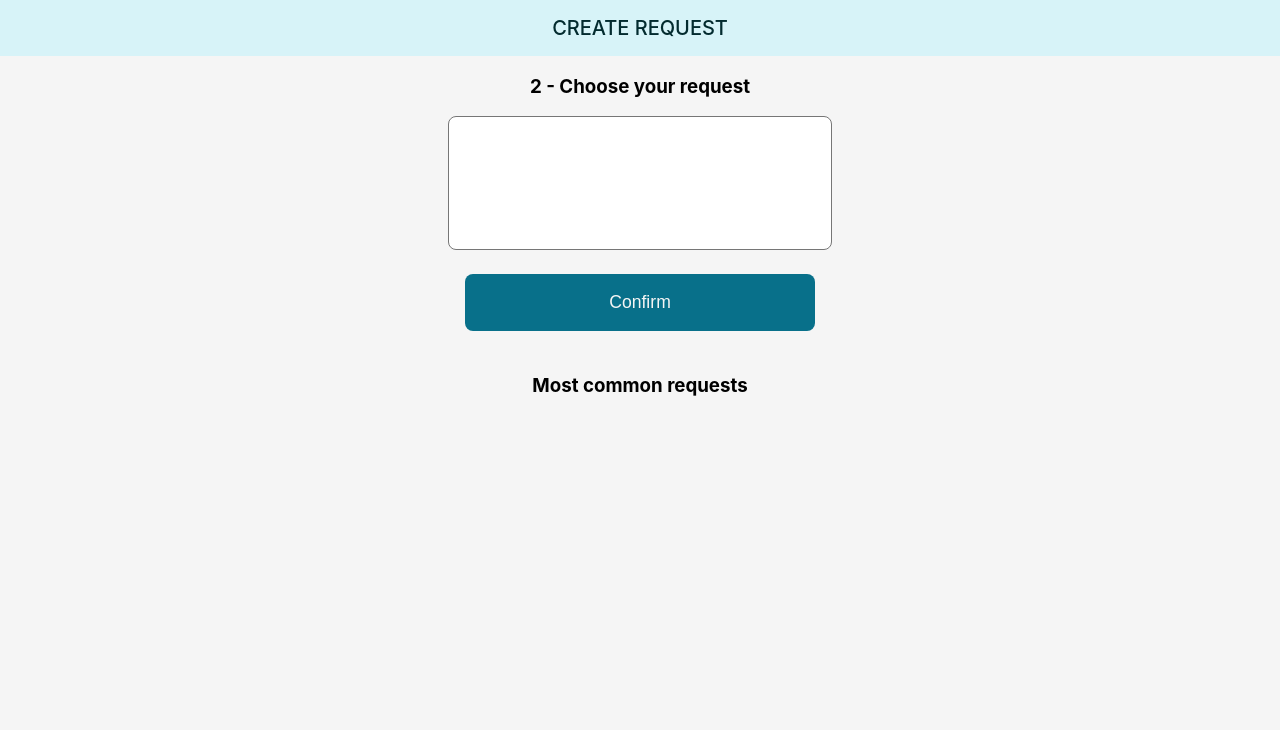
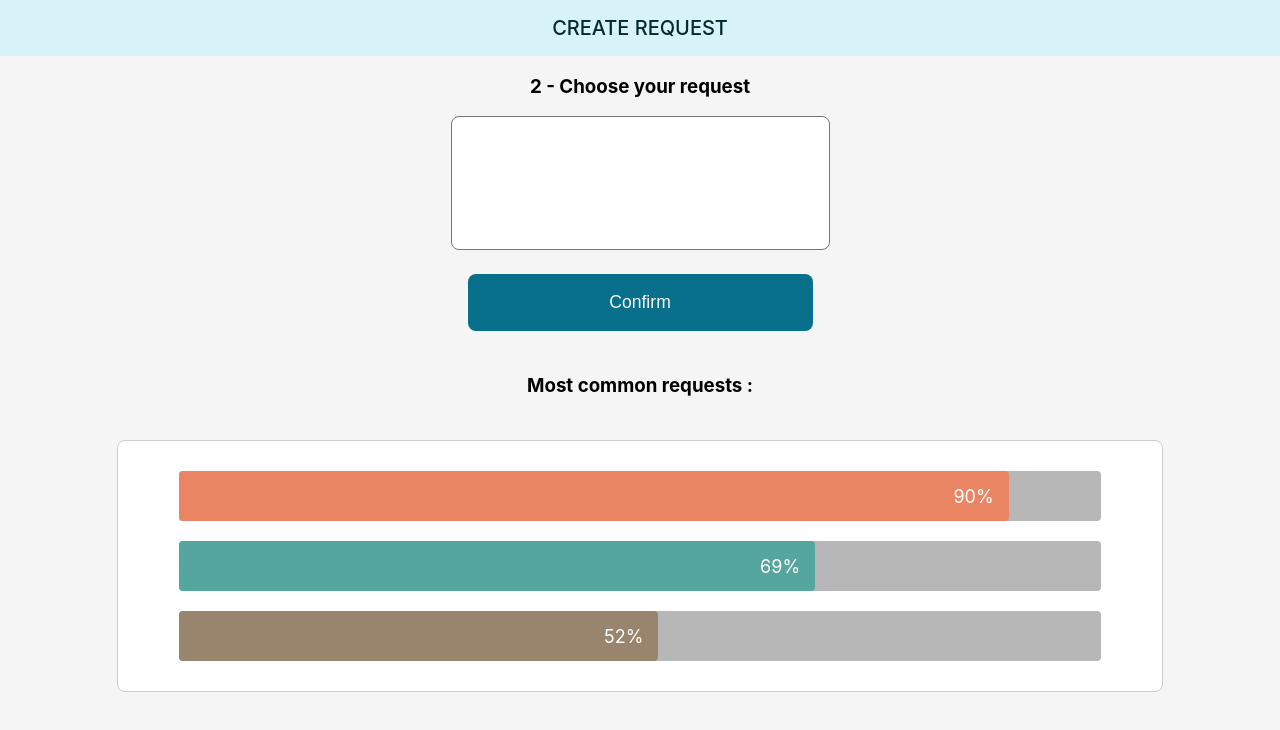
Before and after one commit to herveromary/godsandgold, a React (Create React App) app: page /chooserequest in a window 1280 px wide. Shown: the top 730 px of the page. Built offline with nearby package versions, Linux system fonts and the light colour scheme.

Commit message:
add diagram most common requests

```diff
--- a/src/component/CreateRequest/ChooseRequest.jsx
+++ b/src/component/CreateRequest/ChooseRequest.jsx
@@ -27,7 +27,27 @@ const ChooseRequest = () => {
         />
         <button type='submit'>Confirm</button>
       </form>
-      <h3 className='mostCommonRequests-title'>Most common requests</h3>
+      <h3 className='mostCommonRequests-title'>Most common requests :</h3>
+      <div className='diagram-box'>
+        <div class='diagram-bar'>
+          <div class='diagram-1'>
+            <span class='request'></span>
+            <span class='PercentText '>90%</span>
+          </div>
+        </div>
+        <div class='diagram-bar'>
+          <div class='diagram-2'>
+            <span class='request'></span>
+            <span class='PercentText '>69%</span>
+          </div>
+        </div>
+        <div class='diagram-bar'>
+          <div class='diagram-3'>
+            <span class='request'></span>
+            <span class='PercentText '>52%</span>
+          </div>
+        </div>
+      </div>
     </div>
   );
 };
--- a/src/styles/css/ChooseRequest.css
+++ b/src/styles/css/ChooseRequest.css
@@ -26,7 +26,7 @@
 }
 
 #requestChoice {
-  width: 70%;
+  width: 69%;
   height: 100px;
   border-radius: 8px;
   padding: 16px;
@@ -40,7 +40,7 @@
   margin: 24px 0;
   border-radius: 8px;
   padding: 16px 0;
-  width: 70%;
+  width: 69%;
   border-color: transparent;
   background-color: var(--blue);
   color: var(--light);
@@ -51,3 +51,186 @@
 .ChooseRequest button:hover {
   opacity: 0.8;
 }
+
+.diagram-box {
+  font-size: 20px;
+  width: 80%;
+  height: auto;
+  margin: 24px auto;
+  background-color: #fff;
+  border: 1px solid #cdcdcd;
+  padding: 10px;
+  border-radius: 8px;
+  -o-border-radius: 8px;
+  -webkit-border-radius: 8px;
+  -ms-border-radius: 8px;
+  -moz-border-radius: 8px;
+}
+
+.diagram-bar {
+  width: 90%;
+  height: 50px;
+  position: relative;
+  background: rgba(17, 17, 17, 0.3);
+  margin: 20px auto;
+  border-radius: 4px;
+  -o-border-radius: 4px;
+  -webkit-border-radius: 4px;
+  -ms-border-radius: 4px;
+  -moz-border-radius: 4px;
+}
+
+.diagram-1 {
+  width: 90%;
+  animation: Animate-1 4s;
+  -webkit-animation: Animate-1 4s;
+  -moz-animation: Animate-1 4s;
+  -o-animation: Animate-1 4s;
+  height: 50px;
+  position: absolute;
+  background-color: #ea8564;
+  border-radius: 4px;
+  -o-border-radius: 4px;
+  -webkit-border-radius: 4px;
+  -ms-border-radius: 4px;
+  -moz-border-radius: 4px;
+}
+@keyframes Animate-1 {
+  from {
+    width: 10px;
+  }
+  to {
+    width: 90%;
+  }
+}
+@-webkit-keyframes Animate-1 {
+  from {
+    width: 10px;
+  }
+  to {
+    width: 90%;
+  }
+}
+@-moz-keyframes Animate-1 {
+  from {
+    width: 10px;
+  }
+  to {
+    width: 90%;
+  }
+}
+@-o-keyframes Animate-1 {
+  from {
+    width: 10px;
+  }
+  to {
+    width: 90%;
+  }
+}
+
+.diagram-2 {
+  animation: Animate-2 5s;
+  -webkit-animation: Animate-2 5s;
+  -moz-animation: Animate-2 5s;
+  -o-animation: Animate-2 5s;
+  width: 69%;
+  height: 50px;
+  position: absolute;
+  background-color: #55a69f;
+  border-radius: 4px;
+  -o-border-radius: 4px;
+  -webkit-border-radius: 4px;
+  -ms-border-radius: 4px;
+  -moz-border-radius: 4px;
+}
+@keyframes Animate-2 {
+  from {
+    width: 10px;
+  }
+  to {
+    width: 69%;
+  }
+}
+@-webkit-keyframes Animate-2 {
+  from {
+    width: 10px;
+  }
+  to {
+    width: 69%;
+  }
+}
+@-moz-keyframes Animate-2 {
+  from {
+    width: 10px;
+  }
+  to {
+    width: 69%;
+  }
+}
+@-o-keyframes Animate-2 {
+  from {
+    width: 10px;
+  }
+  to {
+    width: 69%;
+  }
+}
+
+.diagram-3 {
+  animation: Animate-3 5s;
+  -webkit-animation: Animate-3 5s;
+  -moz-animation: Animate-3 5s;
+  -o-animation: Animate-3 5s;
+  width: 52%;
+  height: 50px;
+  position: absolute;
+  background-color: #99856d;
+  border-radius: 4px;
+  -o-border-radius: 4px;
+  -webkit-border-radius: 4px;
+  -ms-border-radius: 4px;
+  -moz-border-radius: 4px;
+}
+@keyframes Animate-3 {
+  from {
+    width: 10px;
+  }
+  to {
+    width: 52%;
+  }
+}
+@-webkit-keyframes Animate-3 {
+  from {
+    width: 10px;
+  }
+  to {
+    width: 52%;
+  }
+}
+@-moz-keyframes Animate-3 {
+  from {
+    width: 10px;
+  }
+  to {
+    width: 52%;
+  }
+}
+@-o-keyframes Animate-3 {
+  from {
+    width: 10px;
+  }
+  to {
+    width: 52%;
+  }
+}
+
+.PercentText {
+  z-index: 3;
+  position: relative;
+  padding-right: 15px;
+  margin-top: 15px;
+  float: right;
+  text-shadow: none;
+  color: #fff;
+  font-size: 18px;
+}
```
